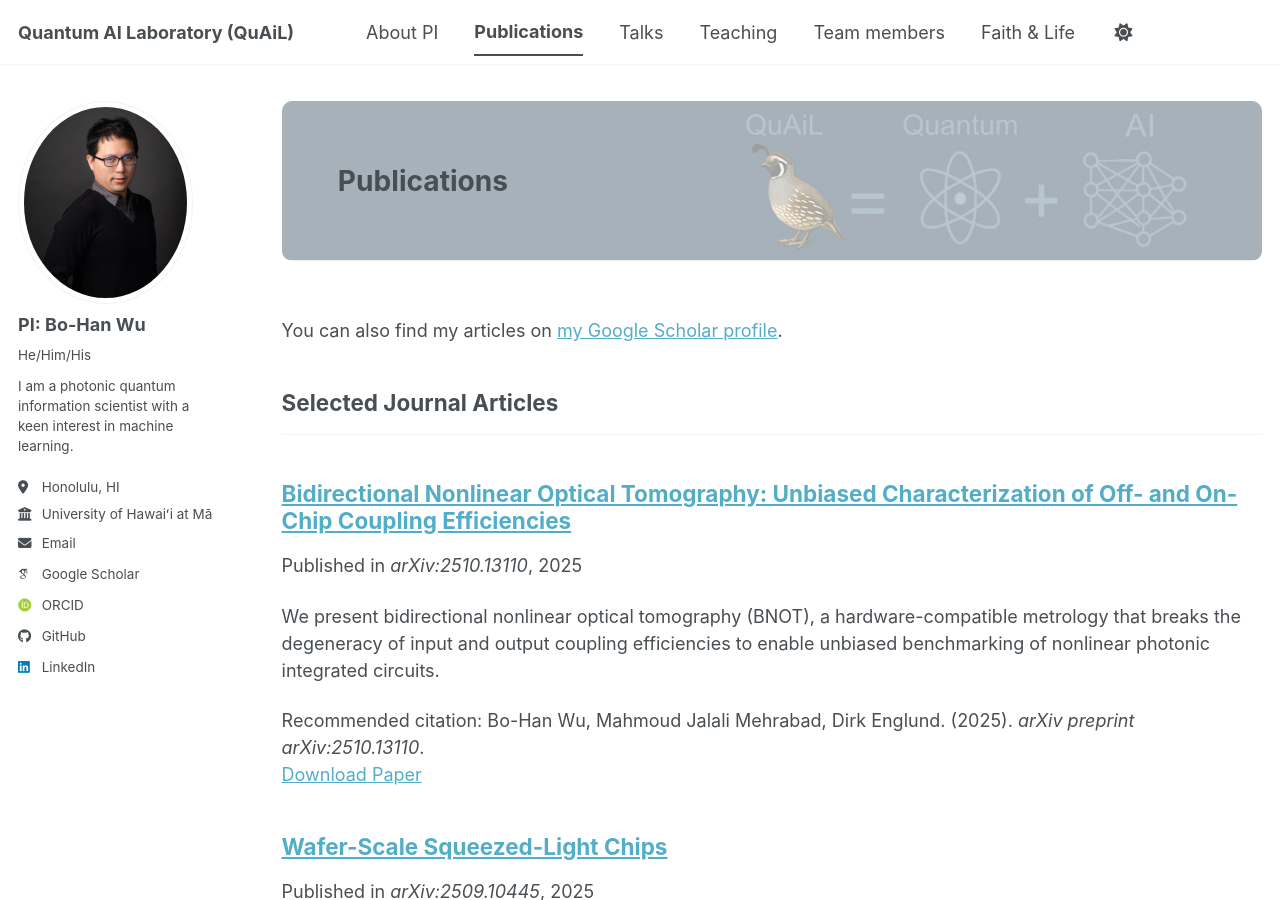
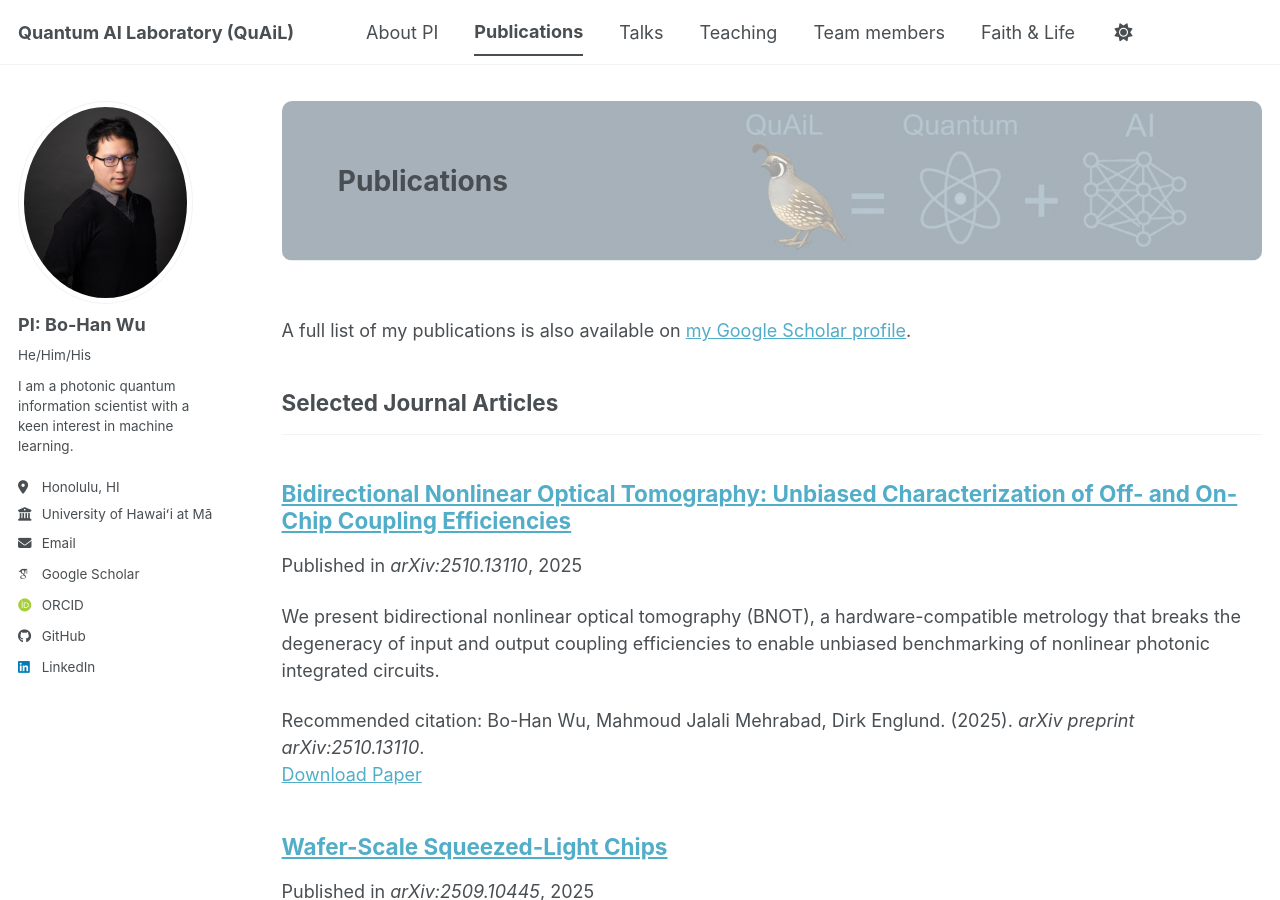
Before and after one commit to go705/go705.github.io, a Jekyll site: the page built from _pages/publications.html, in a window 1280 px wide and 900 px high. Built offline with Jekyll 4.4.1, drawn with Linux system fonts in a browser that asks for light colours; some web fonts are replaced; a script bundle is joined from its source files by our own code; library files that are not in the unit come from our copies.

Commit message:
Update publications.html

```diff
--- a/_pages/publications.html
+++ b/_pages/publications.html
@@ -6,7 +6,7 @@
 ---
 
 {% if site.author.googlescholar %}
-  <div class="wordwrap">You can also find my articles on <a href="{{site.author.googlescholar}}">my Google Scholar profile</a>.</div>
+  <div class="wordwrap">A full list of my publications is also available on <a href="{{site.author.googlescholar}}">my Google Scholar profile</a>.</div>
 {% endif %}
 
 {% include base_path %}
```
